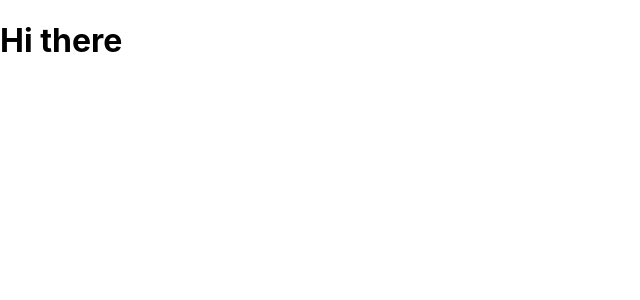
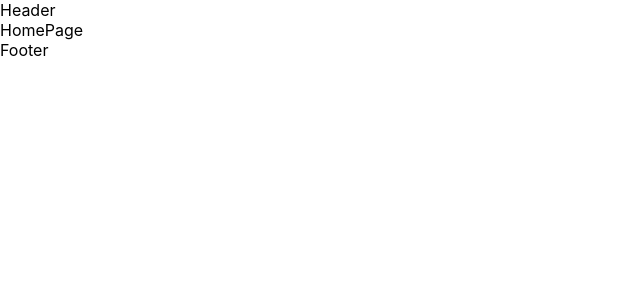
Before and after one commit to gomez-fernando/2022052-w07ch05-fernando-gomez, a React (Create React App) app in the folder client/: page / in a window 1280 px wide. Shown: the top 300 px of the page, without its empty margins (0-640 px from the left). Built offline with nearby package versions, Linux system fonts and the light colour scheme.

Commit message:
Add Browser router in index.tsx

```diff
--- a/client/package.json
+++ b/client/package.json
@@ -14,6 +14,7 @@
     "react": "^18.2.0",
     "react-dom": "^18.2.0",
     "react-redux": "^8.0.2",
+    "react-router-dom": "^6.3.0",
     "react-scripts": "5.0.1",
     "typescript": "^4.7.4",
     "web-vitals": "^2.1.4"
@@ -54,6 +55,6 @@
     "eslint-config-prettier": "^8.5.0"
   },
   "prettier": {
-      "singleQuote": true
+    "singleQuote": true
   }
 }
--- a/client/src/app/App.tsx
+++ b/client/src/app/App.tsx
@@ -1,11 +1,50 @@
-import React from 'react';
+import React, { ReactElement } from 'react';
+// import { useDispatch } from 'react-redux';
+import { Route, Routes } from 'react-router-dom';
+import { Layout } from '../components/layout/layout';
+// import ValidateId from '../components/ValidateId';
+// import { loadRobotsAction } from '../reducers/robots/robot.action.creators';
+// import { RobotHttpStore } from '../services/robot.http.store';
 
-function App() {
-  return (
-    <div className="App">
-      <h1>Hi there</h1>
-    </div>
-  );
+export interface iRouterItem {
+    path: string;
+    label: string;
+    page: ReactElement;
 }
 
-export default App;
+export function App() {
+    // const dispatcher = useDispatch();
+    // const apiRobots = useMemo(() => new RobotHttpStore(), []);
+
+    // useEffect(() => {
+    //     apiRobots
+    //         .getAllRobots()
+    //         .then((robots) => dispatcher(loadRobotsAction(robots)));
+    // }, [apiRobots, dispatcher]);
+
+    const HomePage = React.lazy(() => import('../pages/home'));
+
+    const routerOptions: Array<iRouterItem> = [
+        { path: '/', label: 'Inicio', page: <HomePage></HomePage> },
+        // {
+        //     path: '/details/:id',
+        //     label: 'Detalles',
+        //     page: <ValidateId></ValidateId>,
+        // },
+    ];
+    return (
+        <Layout>
+            <React.Suspense>
+                <Routes>
+                    {routerOptions.map((item) => (
+                        <Route
+                            key={item.label}
+                            path={item.path}
+                            element={item.page}
+                        ></Route>
+                    ))}
+                </Routes>
+            </React.Suspense>
+        </Layout>
+    );
+}
--- a/client/src/components/layout/layout.tsx
+++ b/client/src/components/layout/layout.tsx
@@ -8,7 +8,6 @@ export function Layout({
 } : {
     children: ReactNode
 }){
-
     return (
         <>
             <Header />
--- a/client/src/index.tsx
+++ b/client/src/index.tsx
@@ -2,16 +2,19 @@ import React from 'react';
 import { createRoot } from 'react-dom/client';
 import { Provider } from 'react-redux';
 import { store } from './store/store';
-import App from './app/App';
+import {App} from './app/App';
 import './index.css';
+import { BrowserRouter } from 'react-router-dom';
 
 const container = document.getElementById('root')!;
 const root = createRoot(container);
 
 root.render(
   <React.StrictMode>
-    <Provider store={store}>
-      <App />
-    </Provider>
+    <BrowserRouter>
+        <Provider store={store}>
+            <App />
+        </Provider>
+    </BrowserRouter>
   </React.StrictMode>
 );
--- a/client/src/pages/details/index.tsx
+++ b/client/src/pages/details/index.tsx
@@ -1,6 +1,6 @@
 
 
-export function DetailsPage(){
+export default function DetailsPage(){
 
     return (
         <div>DetailsPage</div>
--- a/client/src/pages/home/index.tsx
+++ b/client/src/pages/home/index.tsx
@@ -1,6 +1,6 @@
 
 
-export function HomePage(){
+export default function HomePage(){
 
     return (
         <div>HomePage</div>
```
Also changed, not shown: client/src/interfaces/interfaces.ts (+9 -0 lines), 1 other file (tests, documents, lock files or other folders).
